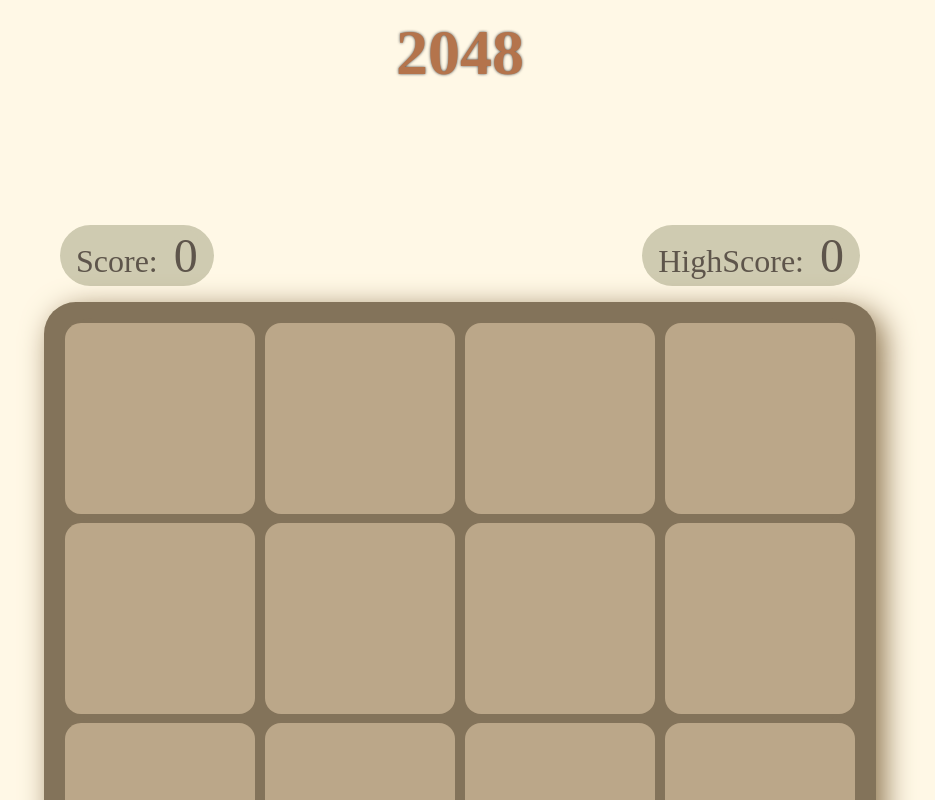
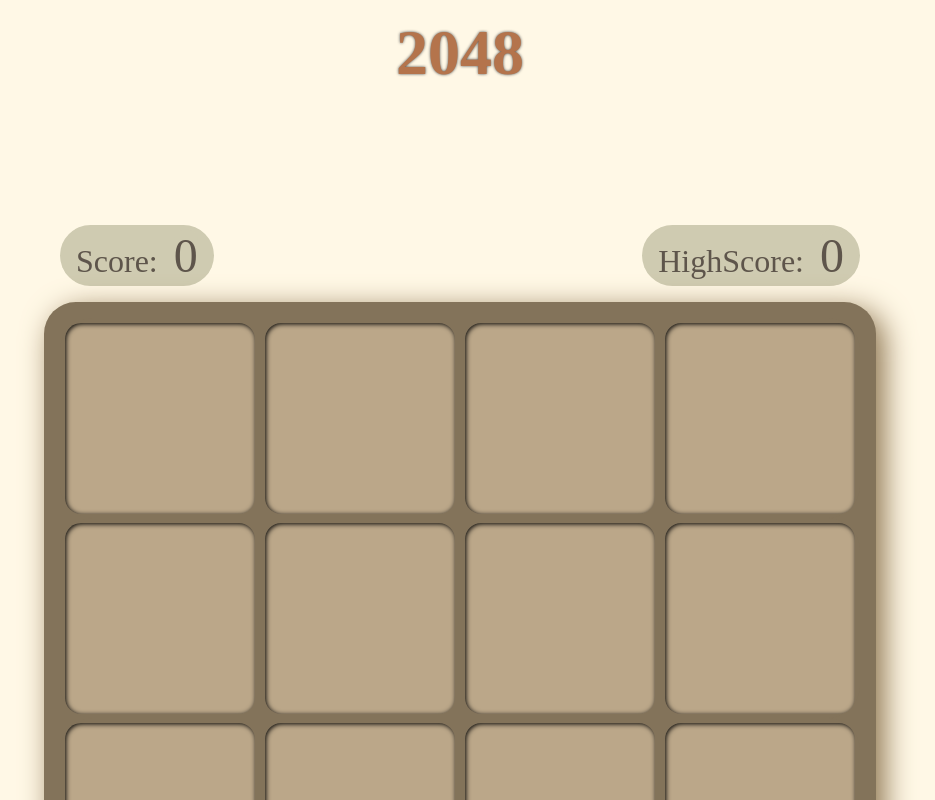
Before and after one commit to gabriel-piangers/2048-web, a React (Vite) app: page / in a window 1280 px wide. Both pictures are taken after a click on the button "Start game". Shown: the top 800 px of the page, without its empty margins (180-1115 px from the left). Built offline with nearby package versions, Linux system fonts and the light colour scheme; a web font is replaced by a local one.

Commit message:
pop-in animation and styling

```diff
--- a/src/App.css
+++ b/src/App.css
@@ -1,3 +1,21 @@
+/* Utility Classes */
+
+.animate {
+  animation-duration: 1s;
+}
+
+.animate.animate-fast {
+  animation-duration: 0.5s;
+}
+
+.animate.popIn {
+  animation-name: popIn;
+}
+
+.invisible{
+  opacity: 0;
+}
+
 /* Animations  */
 
 @keyframes slideInUp {
@@ -20,6 +38,15 @@
   to {
     transform: translateY(0);
     opacity: 100;
+  }
+}
+
+@keyframes popIn {
+  from {
+    transform: scale(0);
+  }
+  to {
+    transform: scale(1);
   }
 }
 
@@ -98,7 +125,6 @@
   aspect-ratio: 1 / 1;
   background-color: rgb(236, 236, 236);
   border-radius: 1rem;
-  margin: 0.3rem;
 }
 
 .box-value {
@@ -110,6 +136,9 @@
 
 .empty-box {
   background-color: rgb(187, 167, 137);
+  box-shadow: 1px 1px 5px inset;
+  border-radius: 1rem;
+  margin: 0.3rem;
 }
 
 .score-display {
--- a/src/components/Grid.jsx
+++ b/src/components/Grid.jsx
@@ -1,5 +1,5 @@
 import { useEffect, useState } from "react";
-import { addRandomBox, checkLose, updateGrid } from "../scripts/gridLogic";
+import { addRandomBox, checkLose, updateGrid, newBox } from "../scripts/gridLogic";
 
 export function Grid() {
   const [grid, setGrid] = useState([
@@ -95,14 +95,14 @@ export function Grid() {
           </div>
 
           <div className={`grid`}>
-            {grid.map((row, index) => {
+            {grid.map((row, rowIndex) => {
               return (
-                <div key={index} className="grid-row">
-                  {row.map((box, index) => {
+                <div key={rowIndex} className="grid-row">
+                  {row.map((box, boxIndex) => {
                     return (
-                      <div
-                        key={index}
-                        className={`grid-box ${box === 0 && "empty-box"}`}
+                      <div key={boxIndex} className="empty-box">
+                        <div
+                        className={`grid-box ${box === 0 && "invisible"} ${rowIndex === newBox[0] && boxIndex === newBox[1] ? 'animate animate-fast popIn' : ''}`}
                         style={{
                           backgroundColor: getBoxColor(box),
                         }}
@@ -115,6 +115,7 @@ export function Grid() {
                         >
                           {box !== 0 ? box : ""}
                         </div>
+                      </div>
                       </div>
                     );
                   })}
--- a/src/scripts/gridLogic.js
+++ b/src/scripts/gridLogic.js
@@ -1,3 +1,5 @@
+export let newBox = [-1, -1]
+
 export function addRandomBox(grid, setGrid) {
   const emptySpots = [];
   for (let row = 0; row < 4; row++) {
@@ -12,6 +14,7 @@ export function addRandomBox(grid, setGrid) {
   let newGrid = grid.slice();
   newGrid[rngBox[0]][rngBox[1]] = rngValue;
   setGrid(newGrid);
+  newBox = [rngBox[0], rngBox[1]]
   return newGrid;
 }
 
```
